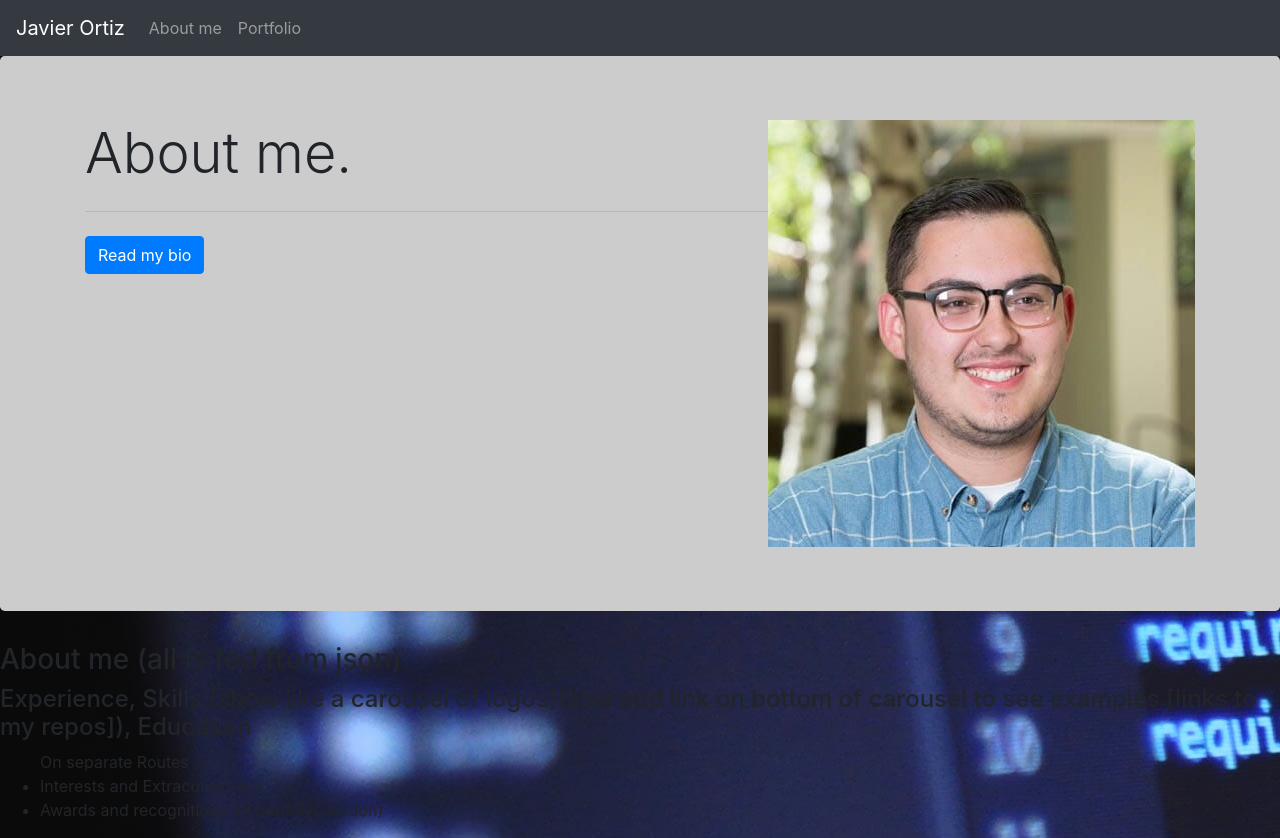
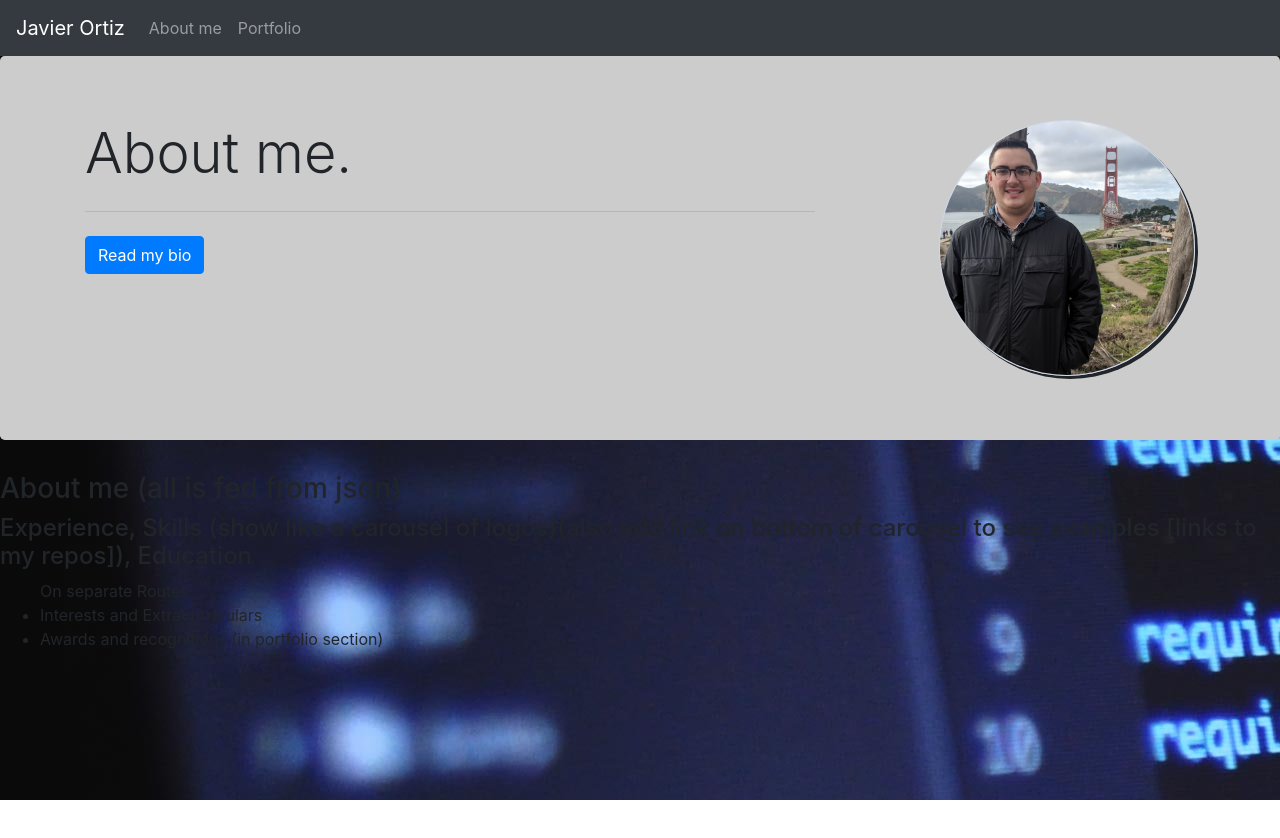
Before and after one commit to jaortiz117/jaortiz117.github.io, an Angular app: page /about in a window 1280 px wide. After the commit the page ends 800 px from the top, so only its background shows below. Built offline with nearby package versions, Linux system fonts and the light colour scheme.

Commit message:
added another avatar img

```diff
--- a/src/app/about/about.component.css
+++ b/src/app/about/about.component.css
@@ -4,3 +4,11 @@
   -webkit-transition:all linear 0.5s;
   transition:all linear 0.5s;
 }
+
+.avatar{
+  box-shadow: 3px 3px;
+  border:1px solid #ced9eb;
+  height: 20vw;
+  /* width: 15vw; */
+  border-radius: 50%;
+}
--- a/src/app/about/about.component.html
+++ b/src/app/about/about.component.html
@@ -18,7 +18,7 @@
         </ng-container>
       </div>
       <div class="col-4">
-        <img class="profile-pic float-right" src="..\..\assets\profile-pic.jpg" />
+        <img class="avatar float-right" src="..\..\assets\about-me-pic.jpg" />
       </div>
     </div>
   </div>
```
Also changed, not shown: src/assets/about-me-pic.jpg (added).
